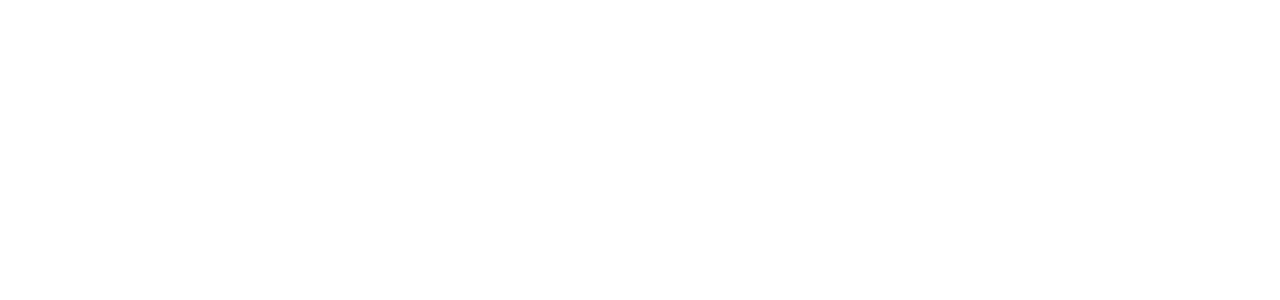
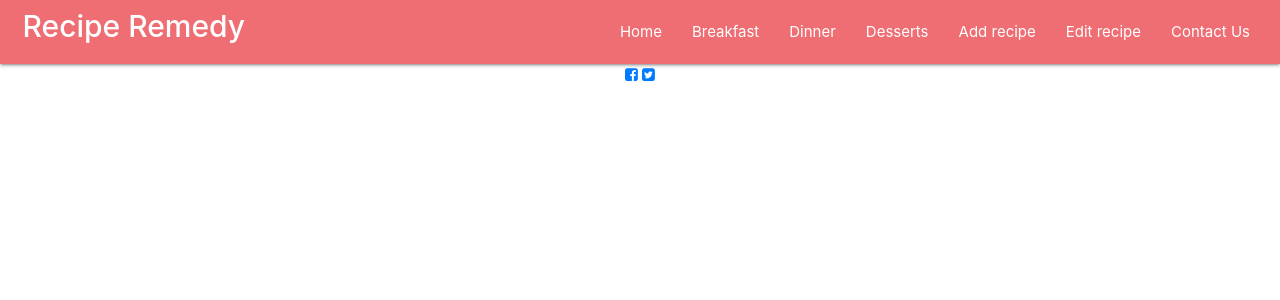
Before and after one commit to Michaelstanden/ms3recipe-remedy, a Flask app: page /add_recipe in a window 1280 px wide. Before the commit the part shown is empty. Shown: the top 300 px of the page. Run offline with Flask 2, Linux system fonts and the light colour scheme; some libraries are stand-ins or nearby versions.

Commit message:
added block content to add_recipe.html as it was missing and showing a blank page

```diff
--- a/app.py
+++ b/app.py
@@ -47,6 +47,11 @@ def edit_recipe():
     return render_template('edit_recipe.html')
 
 
+@app.route('/contact_us')
+def contact_us():
+    return render_template('contact.html')
+
+
 
 if __name__ == '__main__':
     app.run(host=os.environ.get('IP'),
--- a/templates/add_recipe.html
+++ b/templates/add_recipe.html
@@ -0,0 +1,3 @@
+{% extends 'base.html'%}
+{% block content %}
+{% endblock %}
--- a/templates/base.html
+++ b/templates/base.html
@@ -23,7 +23,7 @@
                         <li><a href="{{ url_for('dessert') }}">Desserts</a></li>
                         <li><a href="{{ url_for('add_recipe') }}">Add recipe</a></li>
                         <li><a href="{{ url_for('edit_recipe') }}">Edit recipe</a></li>
-                        <li class=""><a href="{{ url_for('contact') }}">Contact Us</a></li>
+                        <li class=""><a href="{{ url_for('contact_us') }}">Contact Us</a></li>
                     </ul>
                 </div>
             </nav>
@@ -35,7 +35,7 @@
                 <li><a href="{{ url_for('dessert') }}">Desserts</a></li>
                 <li><a href="{{ url_for('add_recipe') }}">Add your own</a></li>
                 <li><a href="{{ url_for('edit_recipe') }}">Edit recipes</a></li>
-                <li><a href="{{ url_for('contact') }}">Contact Us</a></li>
+                <li><a href="{{ url_for('contact_us') }}">Contact Us</a></li>
             </ul>
 </header>
    {% block content %} {% endblock %}
```
